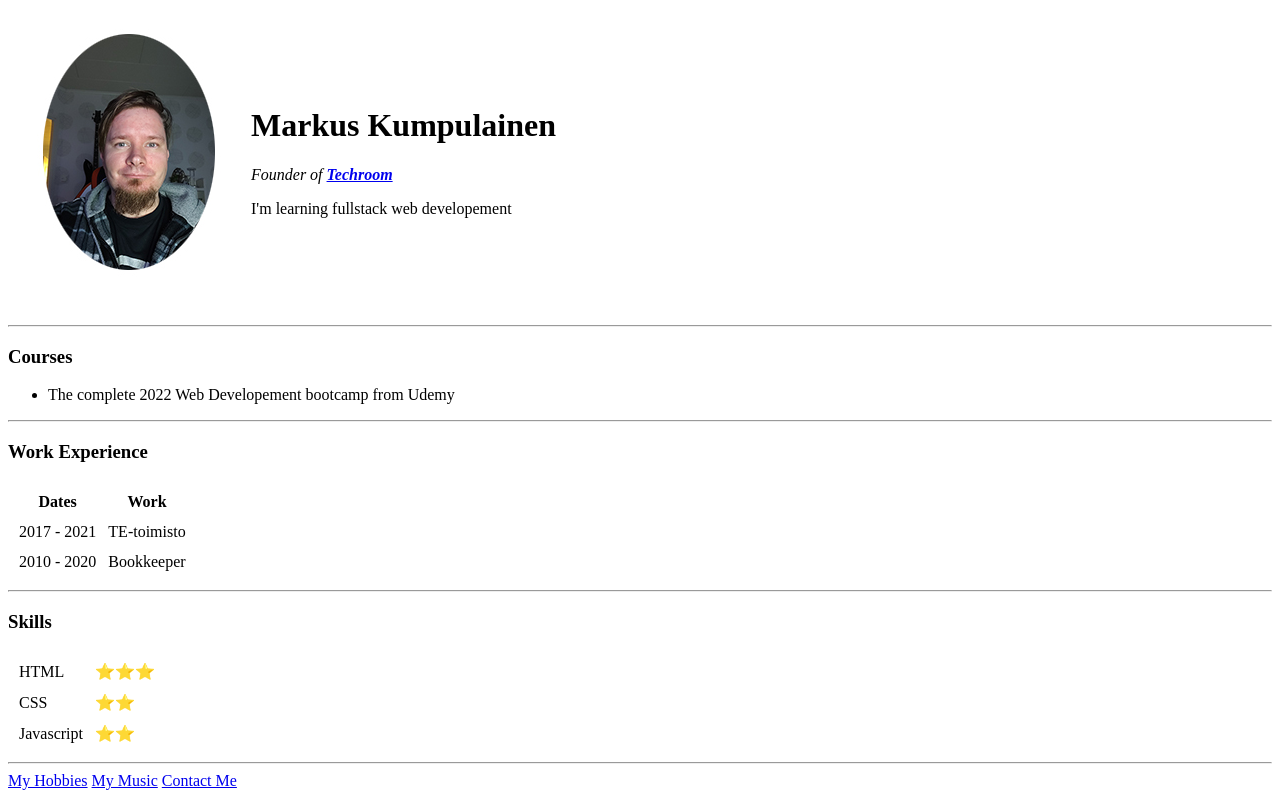
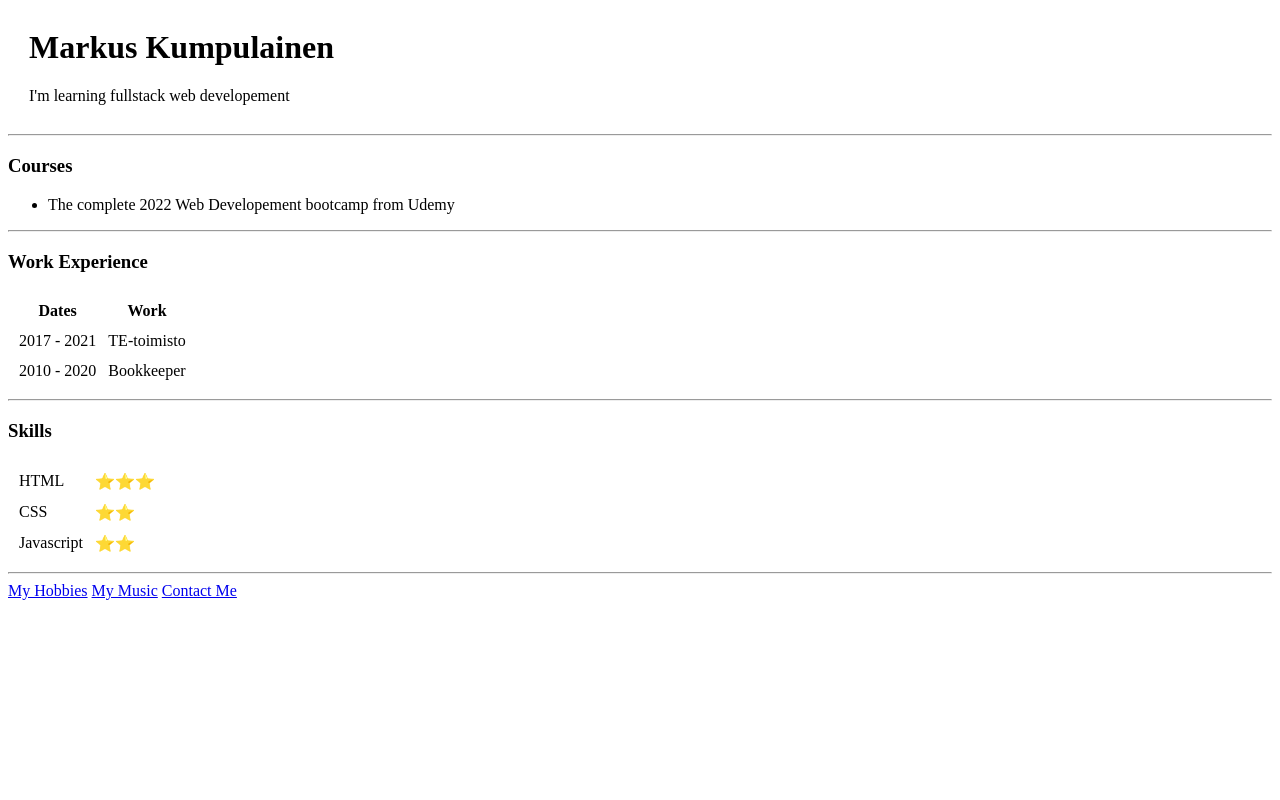
Before and after one commit to muumitalo/CV, a plain HTML site: page index.html in a window 1280 px wide. Drawn offline with Linux system fonts and the light colour scheme.

Commit message:
Add files via upload

```diff
--- a/index.html
+++ b/index.html
@@ -7,9 +7,7 @@
 <body>
   <table cellspacing=20>
     <tr>
-      <td><img src="images/me.jpg" /></td>
       <td><h1>Markus Kumpulainen</h1>
-      <p><em>Founder of <strong><a href="http://192.168.0.22">Techroom</a></strong></em></p>
       <p>I'm learning fullstack web developement</p></td>
     </tr>
   </table>
```
